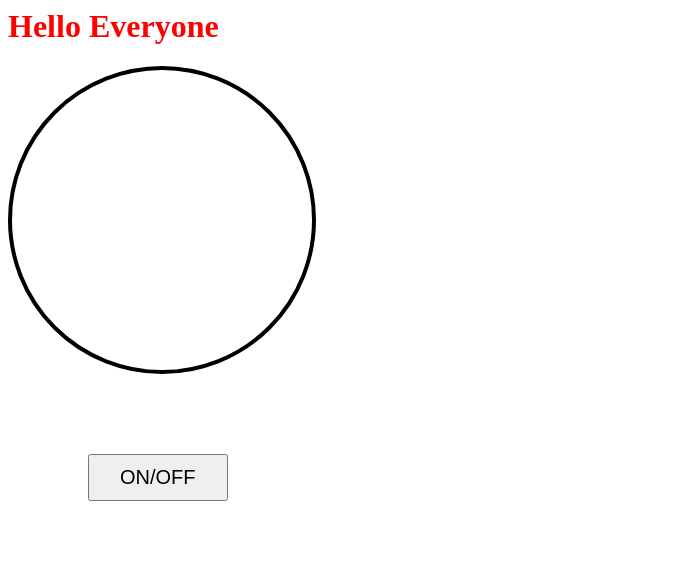
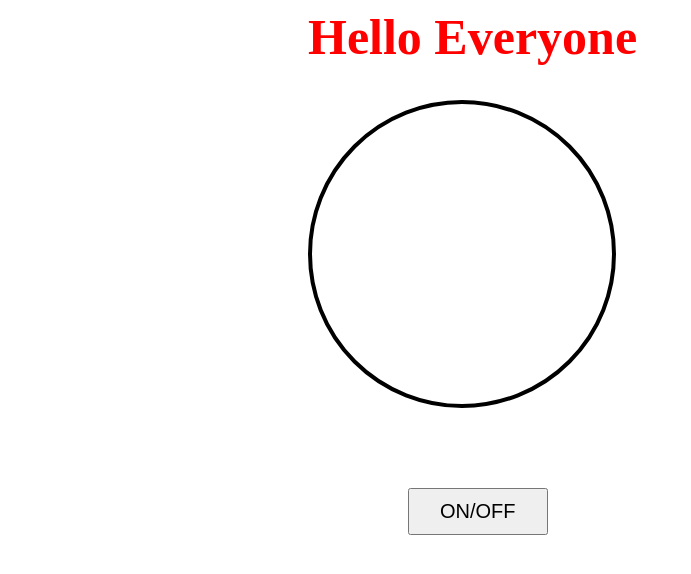
Before and after one commit to Abhishek180404/MY_JAVASCRIPT_PROJECTS, a plain HTML site: page dom1/index.html in a window 1280 px wide. Shown: the whole page, without its empty margins (0-691 px from the left). Drawn offline with Linux system fonts and the light colour scheme.

Commit message:
Update style.css

```diff
--- a/dom1/style.css
+++ b/dom1/style.css
@@ -1,8 +1,6 @@
-hi{
-    margin: 100px;
-    padding: 20px;
-    display: block;
-    text-align: center;
+h1{
+    margin-left: 300px;
+    font-size: 50px;
 }
 
 
@@ -11,6 +9,7 @@ hi{
     height: 300px;
     border-radius: 50%;
     border: 4px solid black;
+    margin-left: 300px;
 
 
 
@@ -19,5 +18,7 @@ hi{
 button{
     padding: 10px 30px;
     font-size: 20px;
-    margin: 80px
+    margin: 80px;
+    margin-left: 400px;
+
 }
```
